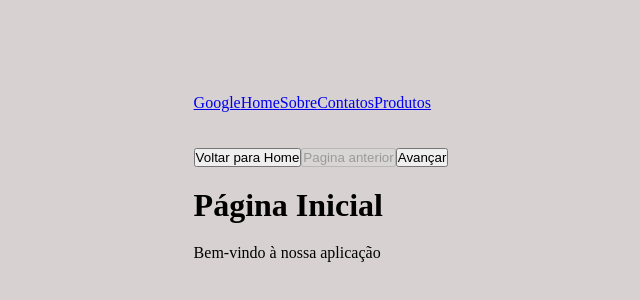
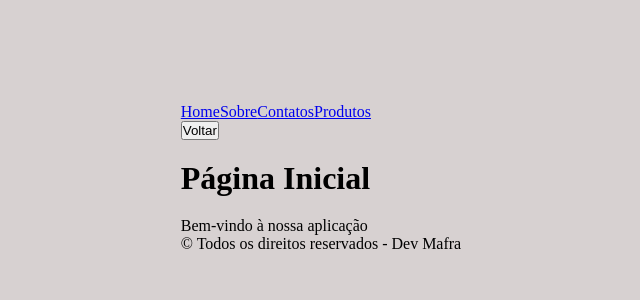
Before and after one commit to devmafra/react-labs, a React (Vite) app in the folder react-router/: page / in a window 1280 px wide. Shown: the part 222-522 px from the top of the page, without its empty margins (319-959 px from the left). Built offline with nearby package versions, Linux system fonts and the light colour scheme.

Commit message:
refactor: restructure routing to use layout pattern and nested routes

```diff
--- a/react-router/src/App.jsx
+++ b/react-router/src/App.jsx
@@ -1,11 +1,9 @@
 import React from "react";
 import { AppRoutes } from "./routes/AppRoutes";
-import { Navigation } from "./components/Navigation";
 
 export default function App() {
   return (
     <>
-      <Navigation />
       <AppRoutes />
     </>
   );
--- /dev/null
+++ b/react-router/src/components/Footer.jsx
@@ -0,0 +1,9 @@
+import React from "react";
+
+export function Footer() {
+  return (
+    <footer>
+      <p>&copy; Todos os direitos reservados - Dev Mafra</p>
+    </footer>
+  );
+}
--- /dev/null
+++ b/react-router/src/components/Header.jsx
@@ -0,0 +1,19 @@
+import React from "react";
+import { Link, useNavigate } from "react-router";
+
+export function Header() {
+  const navigate = useNavigate();
+
+  return (
+    <header>
+      <nav>
+        <Link to="/">Home</Link>
+        <Link to="/about">Sobre</Link>
+        <Link to="/contact">Contatos</Link>
+        <Link to="/products">Produtos</Link>
+        <br />
+        <button onClick={() => navigate(-1)}>Voltar</button>
+      </nav>
+    </header>
+  );
+}
--- /dev/null
+++ b/react-router/src/pages/Layout.jsx
@@ -0,0 +1,14 @@
+import React from "react";
+import { Header } from "../components/Header";
+import { Footer } from "../components/Footer";
+import { Outlet } from "react-router";
+
+export function Layout() {
+  return (
+    <>
+      <Header />
+      <Outlet />
+      <Footer />
+    </>
+  );
+}
--- a/react-router/src/routes/AppRoutes.jsx
+++ b/react-router/src/routes/AppRoutes.jsx
@@ -6,15 +6,19 @@ import { Contact } from "../pages/Contact";
 import { NotFound } from "../pages/NotFound";
 import { Products } from "../pages/Products";
 import { Details } from "../pages/Details";
+import { Layout } from "../pages/Layout";
 
 export function AppRoutes() {
   return (
     <Routes>
-      <Route path="/" index element={<Home />} />
-      <Route path="/about" element={<About />} />
-      <Route path="/contact" element={<Contact />} />
-      <Route path="/products" element={<Products />} />
-      <Route path="/products/:id" element={<Details />} />
+      <Route path="/" element={<Layout />}>
+        <Route index element={<Home />} />
+        <Route path="about" element={<About />} />
+        <Route path="contact" element={<Contact />} />
+        <Route path="products" element={<Products />} />
+        <Route path="products/:id" element={<Details />} />
+      </Route>
+
       <Route path="*" element={<NotFound />} />
     </Routes>
   );
```
